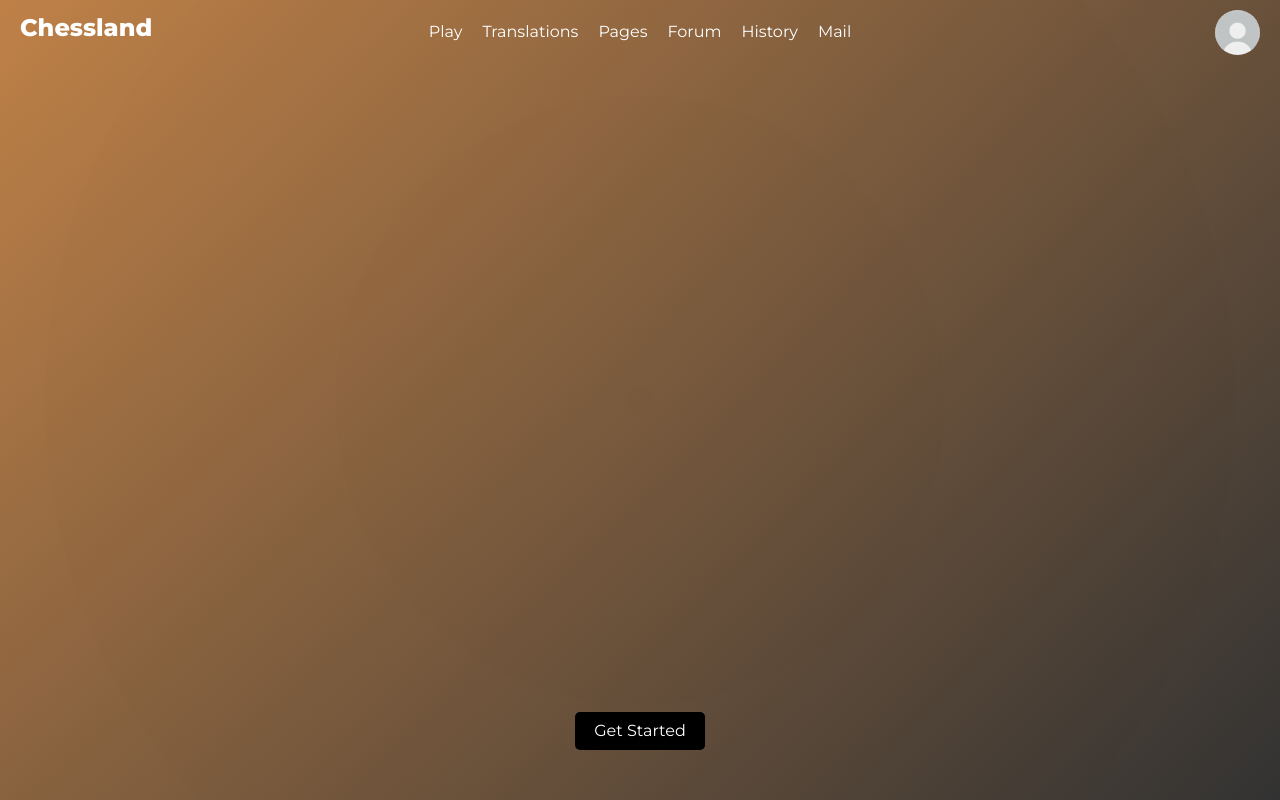
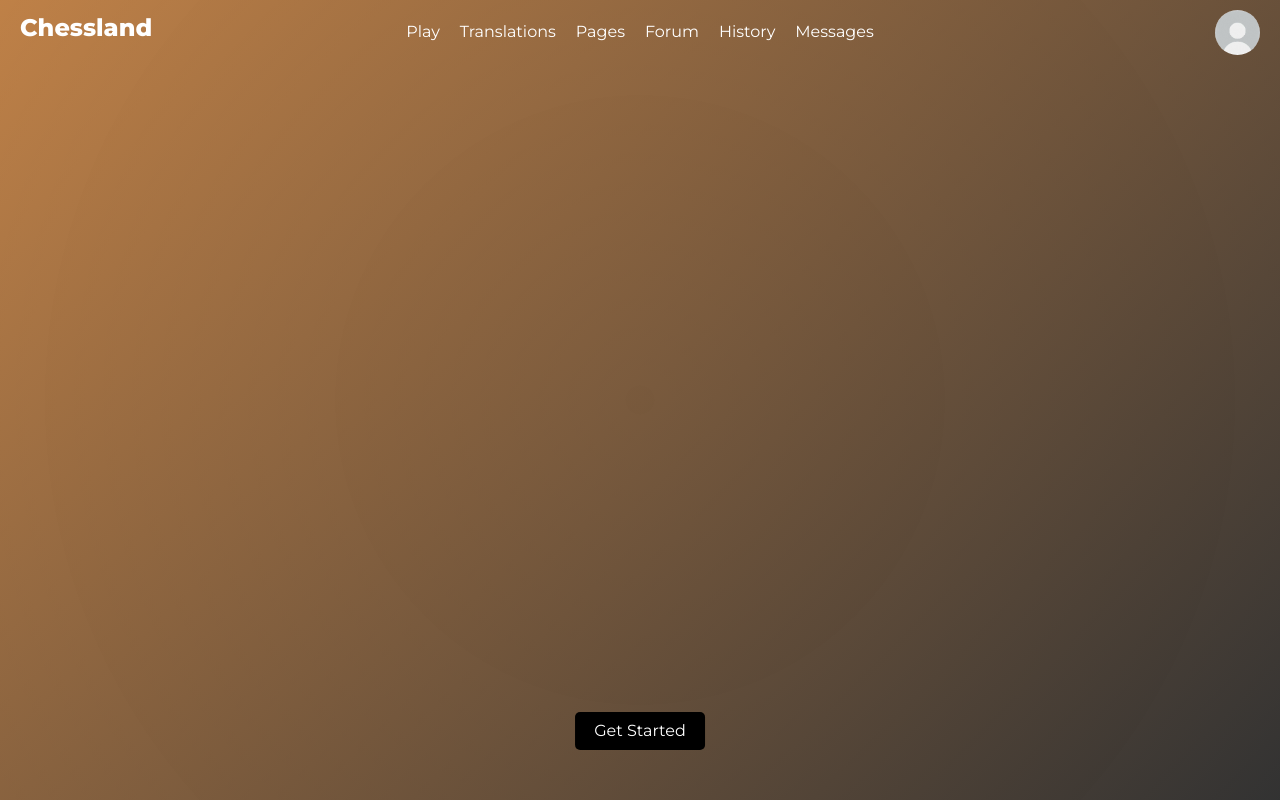
Before and after one commit to HaciHaciyev/Presentation, a React (Vite) app: page / in a window 1280 px wide. Built offline with nearby package versions, Linux system fonts and the light colour scheme.

Commit message:
Very simple and basic frame of Home page

```diff
--- a/src/component/shared/Home.tsx
+++ b/src/component/shared/Home.tsx
@@ -16,7 +16,7 @@
                         <li><Link to="/pages">Pages</Link></li>
                         <li><Link to="/forum">Forum</Link></li>
                         <li><Link to="/history">History</Link></li>
-                        <li><Link to="/mail">Mail</Link></li>
+                        <li><Link to="/messages">Messages</Link></li>
                     </ul>
                 </nav>
             </header>
```
